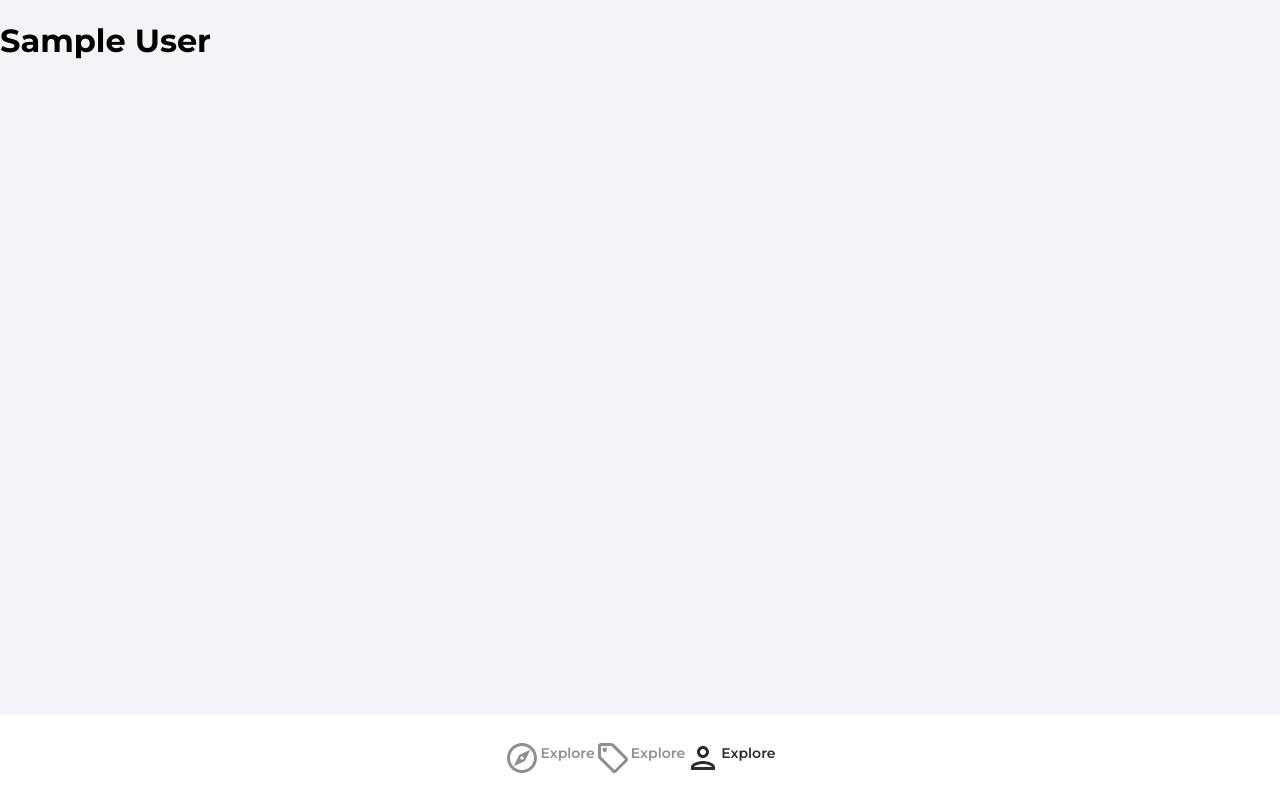
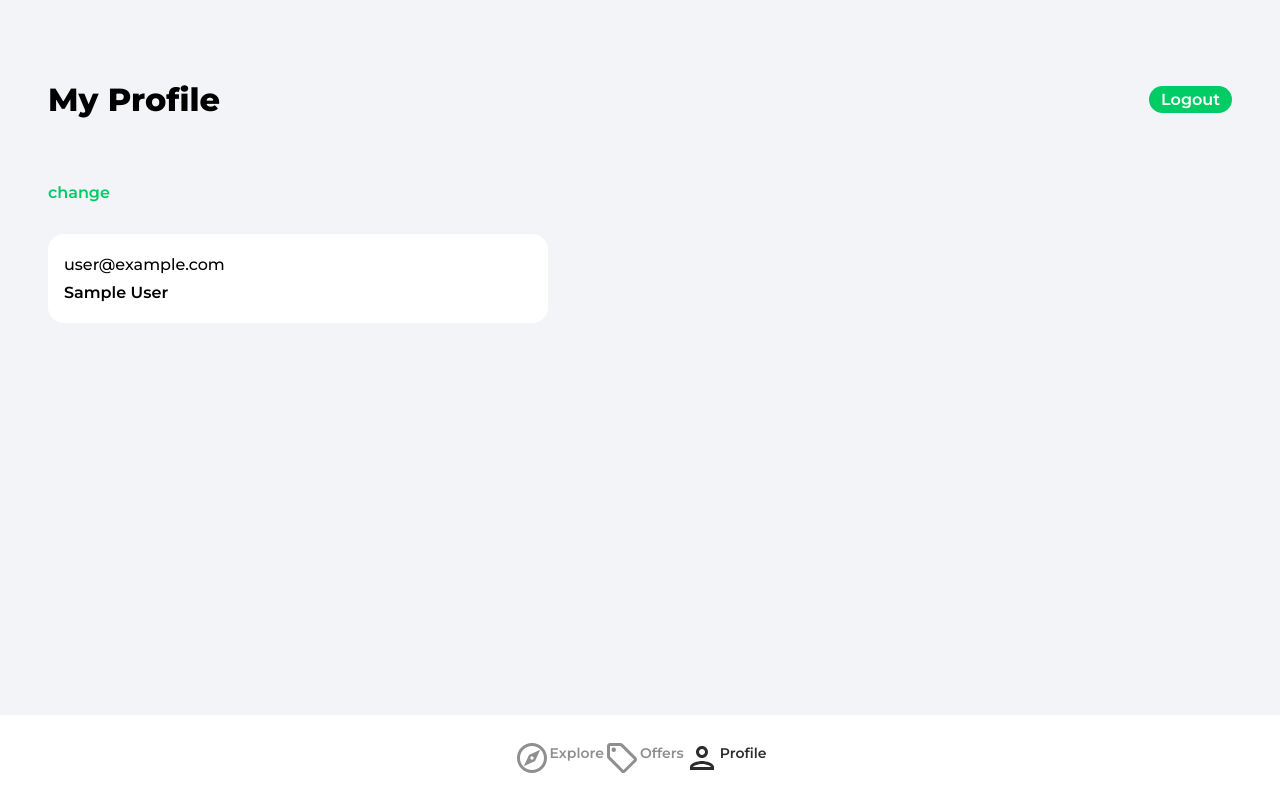
Before and after one commit to QkoSad/house-marketplace, a React (Create React App) app: page /profile in a window 1280 px wide. Built offline with nearby package versions, Linux system fonts and the light colour scheme; no server answers; sample sign-in values are in the browser's storage.

Commit message:
up to 92

```diff
--- a/src/App.js
+++ b/src/App.js
@@ -1,6 +1,7 @@
 import { BrowserRouter as Router, Routes, Route } from "react-router-dom";
 import { ToastContainer } from "react-toastify";
 import "react-toastify/dist/ReactToastify.css";
+import PrivateRoute from "./components/PrivateRoute";
 import Navbar from "./components/Navbar";
 import Explore from "./pages/Explore";
 import Profile from "./pages/Profile";
@@ -16,7 +17,9 @@
         <Routes>
           <Route path="/" element={<Explore />} />
           <Route path="/offers" element={<Offers />} />
-          <Route path="/profile" element={<Profile />} />
+          <Route path="/profile" element={<PrivateRoute />}>
+            <Route path="/profile" element={<Profile />} />
+          </Route>
           <Route path="/sign-in" element={<Signin />} />
           <Route path="/sign-up" element={<Signup />} />
           <Route path="/forgot-password" element={<ForgotPassword />} />
--- a/src/components/Navbar.jsx
+++ b/src/components/Navbar.jsx
@@ -45,7 +45,7 @@
                   : "navbarListItemName"
               }
             >
-              Explore
+              Offers
             </p>
           </li>
           <li className="navbarListItems" onClick={() => navigate("/profile")}>
@@ -61,7 +61,7 @@
                   : "navbarListItemName"
               }
             >
-              Explore
+              Profile
             </p>
           </li>
         </ul>
--- /dev/null
+++ b/src/components/PrivateRoute.jsx
@@ -0,0 +1,14 @@
+import { useAuthStatus } from "../hooks/useAuthStatus";
+import { Navigate, Outlet } from "react-router-dom";
+import Spinner from "./Spinner";
+
+const PrivateRoute = () => {
+  const { loggedIn, checkingStatus } = useAuthStatus();
+
+  if (checkingStatus) {
+    return <Spinner/>
+  }
+console.log(loggedIn)
+  return loggedIn ? <Outlet /> : <Navigate to="/sign-in" />;
+};
+export default PrivateRoute;
--- /dev/null
+++ b/src/components/Spinner.jsx
@@ -0,0 +1,7 @@
+function Spinner(){
+  return (
+    <div className="loadingSpinerContainer">
+      <div className="loadingSpinner"></div>
+    </div>)
+}
+export default Spinner
--- /dev/null
+++ b/src/hooks/useAuthStatus.js
@@ -0,0 +1,24 @@
+import { useEffect, useState, useRef } from "react";
+import { getAuth, onAuthStateChanged } from "firebase/auth";
+
+export const useAuthStatus = () => {
+  const [loggedIn, setLoggedIn] = useState(false);
+  const [checkingStatus, setCheckingStatus] = useState(true);
+  const isMouted = useRef(true);
+
+  useEffect(() => {
+    if (isMouted) {
+      const auth = getAuth();
+      onAuthStateChanged(auth, (user) => {
+        if (user) {
+          setLoggedIn(true);
+        }
+        setCheckingStatus(false);
+      });
+    }
+    return () => {
+      isMouted.current = false;
+    };
+  },[isMouted]);
+  return { loggedIn, checkingStatus };
+};
--- a/src/pages/Profile.jsx
+++ b/src/pages/Profile.jsx
@@ -1,13 +1,89 @@
+import { toast } from "react-toastify";
 import { useEffect, useState } from "react";
-import { getAuth } from "firebase/auth";
+import { getAuth, updateProfile } from "firebase/auth";
+import { useNavigate, Link } from "react-router-dom";
+import { db } from "../firebase.config";
+import { updateDoc ,doc } from "firebase/firestore";
 
 function Profile() {
-  const [user, setUser] = useState();
+  const [changeDetails, setChangeDetails] = useState(false);
   const auth = getAuth();
-  useEffect(() => {
-    setUser(auth.currentUser);
-  }, []);
+  const [formData, setFormData] = useState({
+    name: auth.currentUser.displayName,
+    email: auth.currentUser.email,
+  });
+  const navigate = useNavigate();
+  const { name, email } = formData;
+  const onLogout = () => {
+    auth.signOut();
+    navigate("/");
+  };
 
-  return user ? <h1>{user.displayName}</h1> : "Not Logged In";
+  const onSubmit = async () => {
+    try {
+      if (auth.currentUser.displayName !== name) {
+        await updateProfile(auth.currentUser, {
+          displayName: name,
+        });
+        const userRef = doc(db,'users',auth.currentUser.uid)
+        await updateDoc(userRef,{
+          name
+        })
+      }
+    } catch (error) {
+      toast.error('could no update profile details')
+    }
+  };
+  const onChange = (e) => {
+    setFormData((prevState) => ({
+      ...prevState,
+      [e.target.id]: e.target.value,
+    }));
+  };
+  return (
+    <div className="profile">
+      <header className="profileHeader">
+        <p className="pageHeader">My Profile</p>
+        <button type="button" className="logOut" onclick={onLogout}>
+          Logout
+        </button>
+      </header>
+      <main>
+        <div className="profileDetailsHeader">
+          <p className="profileDetailsText">
+            <p
+              className="changePersonalDetails"
+              onClick={() => {
+                changeDetails && onSubmit();
+                setChangeDetails((prevState) => !prevState);
+              }}
+            >
+              {changeDetails ? "done" : "change"}
+            </p>
+          </p>
+        </div>
+        <div className="profileCard">
+          <form>
+            <input
+              type="text"
+              id="email"
+              className={!changeDetails ? "profileEmail" : "profileEmailActive"}
+              disabled={!changeDetails}
+              value={email}
+              onChange={onChange}
+            />
+            <input
+              type="text"
+              id="name"
+              className={!changeDetails ? "profileName" : "profileNameActive"}
+              disabled={!changeDetails}
+              value={name}
+              onChange={onChange}
+            />
+          </form>
+        </div>
+      </main>
+    </div>
+  );
 }
 export default Profile;
--- a/src/pages/Signup.jsx
+++ b/src/pages/Signup.jsx
@@ -49,7 +49,8 @@
 
       navigate("/");
     } catch (error) {
-      toast.error("something went wron with the registration")
+      console.log(error)
+      toast.error("something went wrong with the registration")
     }
   };
   return (
```
